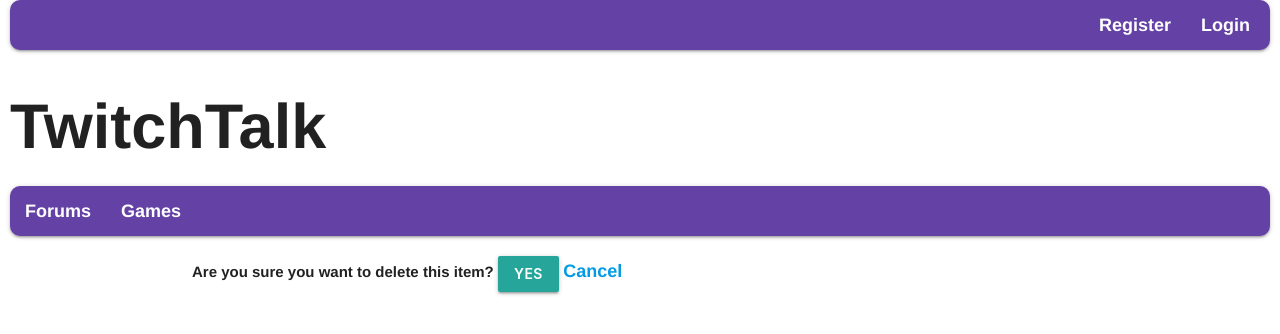
After one commit to Lamsauce/twitchtalk, a Django app: page /1/delete in a window 1280 px wide. The commit adds this page. Shown: the top 334 px of the page. Run offline with Django 3.2, Linux system fonts and the light colour scheme; tables that the repository leaves empty hold one stand-in row (values such as "Sample post").

Commit message:
Delete works!

```diff
--- /dev/null
+++ b/main_app/templates/deletethread.html
@@ -0,0 +1,15 @@
+{% extends 'base.html' %}
+{% block content %}
+
+<div class="container">
+
+<!-- Add a Thread FORM -->
+    <form method="POST">
+        {% csrf_token %}
+        Are you sure you want to delete this item?
+    <input type="submit" class="btn" value="Yes"/>
+    <a href="/">Cancel</a>
+    </form>
+</div>
+
+{% endblock %}
--- a/main_app/templates/thread.html
+++ b/main_app/templates/thread.html
@@ -11,6 +11,7 @@
     <p>{{ thread.description }}</p>
     <p>{{ thread.created_at }} PST</p>
     <a href="{% url 'editthread' thread.id %}" class="btn btn-primary">Edit</a>
+    <a href="{% url 'deletethread' thread.id %}" class="btn btn-primary">Delete</a>
   </div>
 </div>
 
--- a/main_app/urls.py
+++ b/main_app/urls.py
@@ -9,5 +9,6 @@ urlpatterns = [
     path('<int:thread_id>/', views.thread, name='thread'),
     path('addthread/', views.addthread, name='addthread'),
     path('<int:thread_id>/edit', views.editthread, name='editthread'),
+    path('<int:thread_id>/delete', views.deletethread, name='deletethread'),
     path('games/<int:game_id>/', views.showgame, name='showgame')
 ]
--- a/main_app/views.py
+++ b/main_app/views.py
@@ -94,6 +94,15 @@ def editthread(request, thread_id):
     thread_form = ThreadForm(instance=thread)
     return render(request, 'editthread.html', context = {'thread_form': thread_form})
 
+def deletethread(request, thread_id):
+    thread = Thread.objects.get(id=thread_id)
+    context = {}
+    if request.method == 'POST':
+        thread.delete()
+        return HttpResponseRedirect("/")
+
+    return render(request, 'deletethread.html', context)
+
 def showgame(request, game_id):
     game = Game.objects.get(id=game_id)
     context ={'game': game}
```
